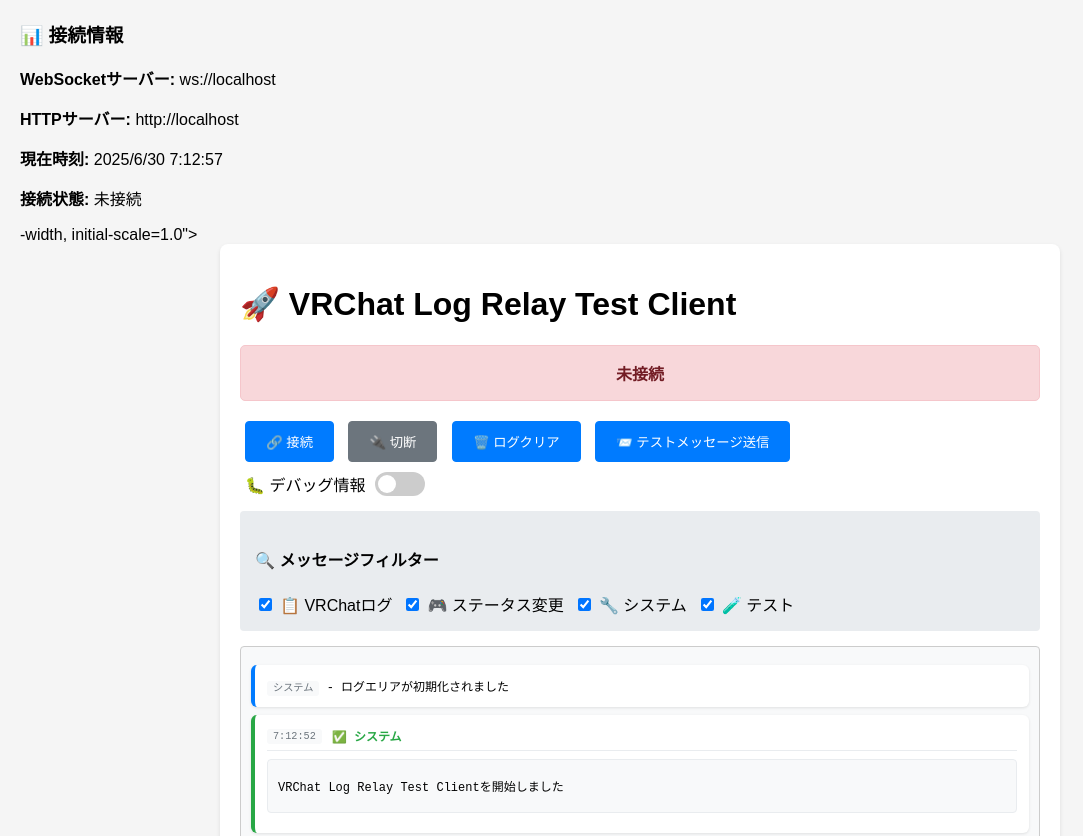
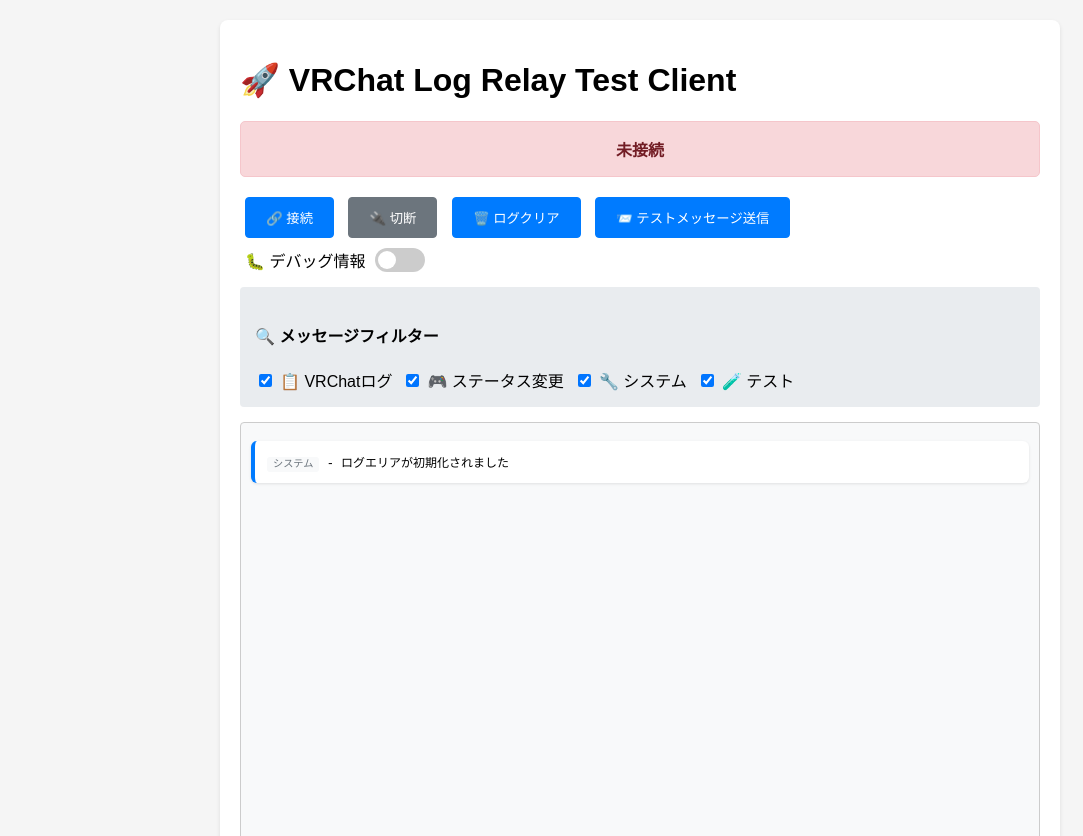
Before and after one commit to kurotori4423/vrc-log-relay-server, a website: page public/index.html in a window 1280 px wide. Shown: the top 836 px of the page, without its empty margins (0-1083 px from the left). Drawn offline with Linux system fonts and the light colour scheme.

Commit message:
fix: ビューポートメタタグの修正と接続情報セクションの削除

```diff
--- a/public/index.html
+++ b/public/index.html
@@ -2,13 +2,7 @@
 <html lang="ja">
 <head>
     <meta charset="UTF-8">
-    <meta name="viewport" content="width        <div class="info-section">
-            <h3>📊 接続情報</h3>
-            <p><strong>WebSocketサーバー:</strong> <span id="wsUrl"></span></p>
-            <p><strong>HTTPサーバー:</strong> <span id="httpUrl"></span></p>
-            <p><strong>現在時刻:</strong> <span id="currentTime"></span></p>
-            <p><strong>接続状態:</strong> <span id="connectionState">未接続</span></p>
-        </div>-width, initial-scale=1.0">
+    <meta name="viewport" content="width=device-width, initial-scale=1.0">
     <title>VRChat Log Relay Test Client</title>
     <style>
         body {
```
